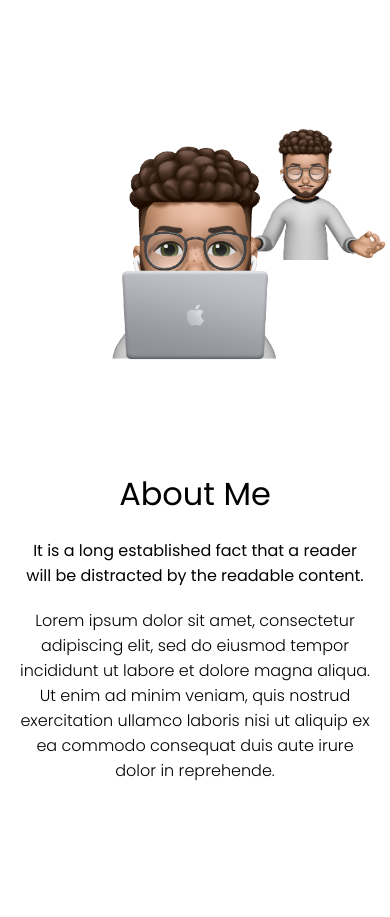
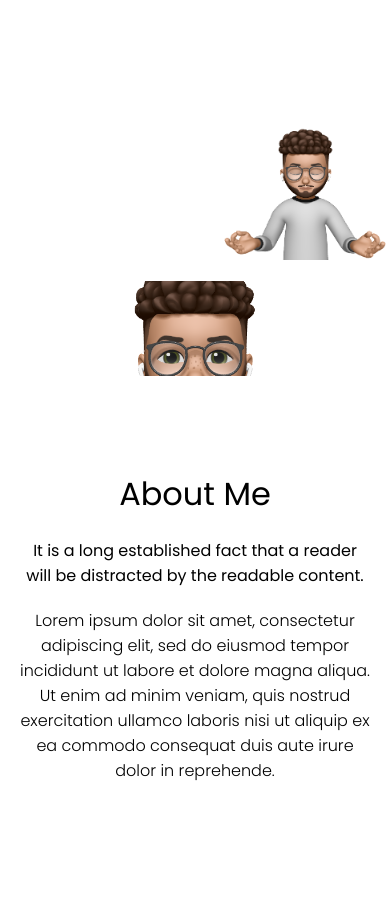
Before and after one commit to blainecurren/portfolio-2, a React (Create React App) app: page / in a window 390 px wide. Shown: the part 846-1763 px from the top of the page. Built offline with nearby package versions, Linux system fonts and the light colour scheme.

Commit message:
positioned memoji just need to add media query

```diff
--- a/src/components/about/about.css
+++ b/src/components/about/about.css
@@ -36,8 +36,10 @@
 
 .a-img {
   width: 100%;
-  height: 100%;
+  height: 60%;
   object-fit: cover;
+  padding-top: 158.8px;
+  overflow: hidden;
 }
 
 .a-award-img {
--- a/src/components/intro/intro.scss
+++ b/src/components/intro/intro.scss
@@ -119,7 +119,6 @@
 }
 
 .peace {
-  width: 40a;
   height: 40%;
   object-fit: cover;
   position: absolute;
@@ -145,7 +144,4 @@
   .i-desc {
     display: none;
   }
-
-  .peace {
-  }
 }
```
